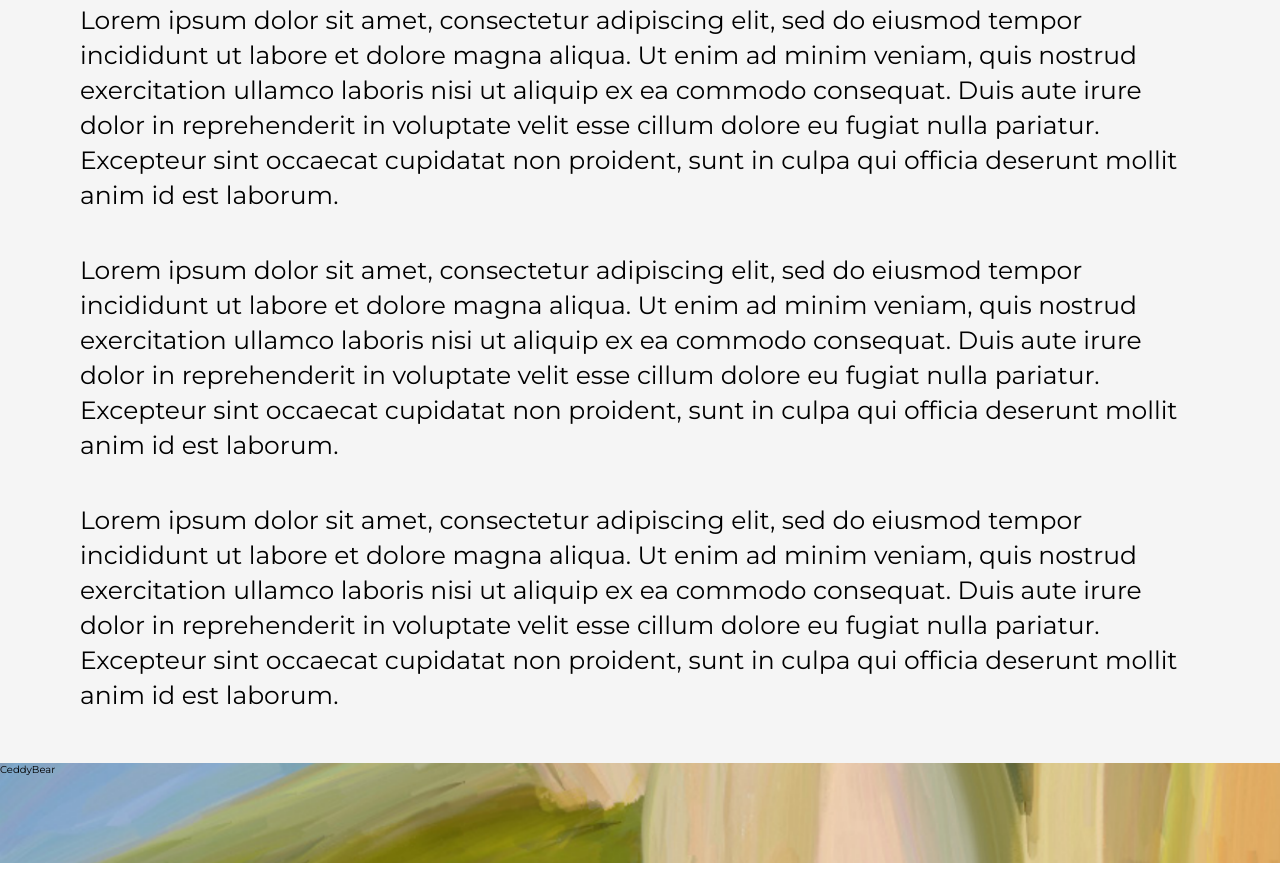
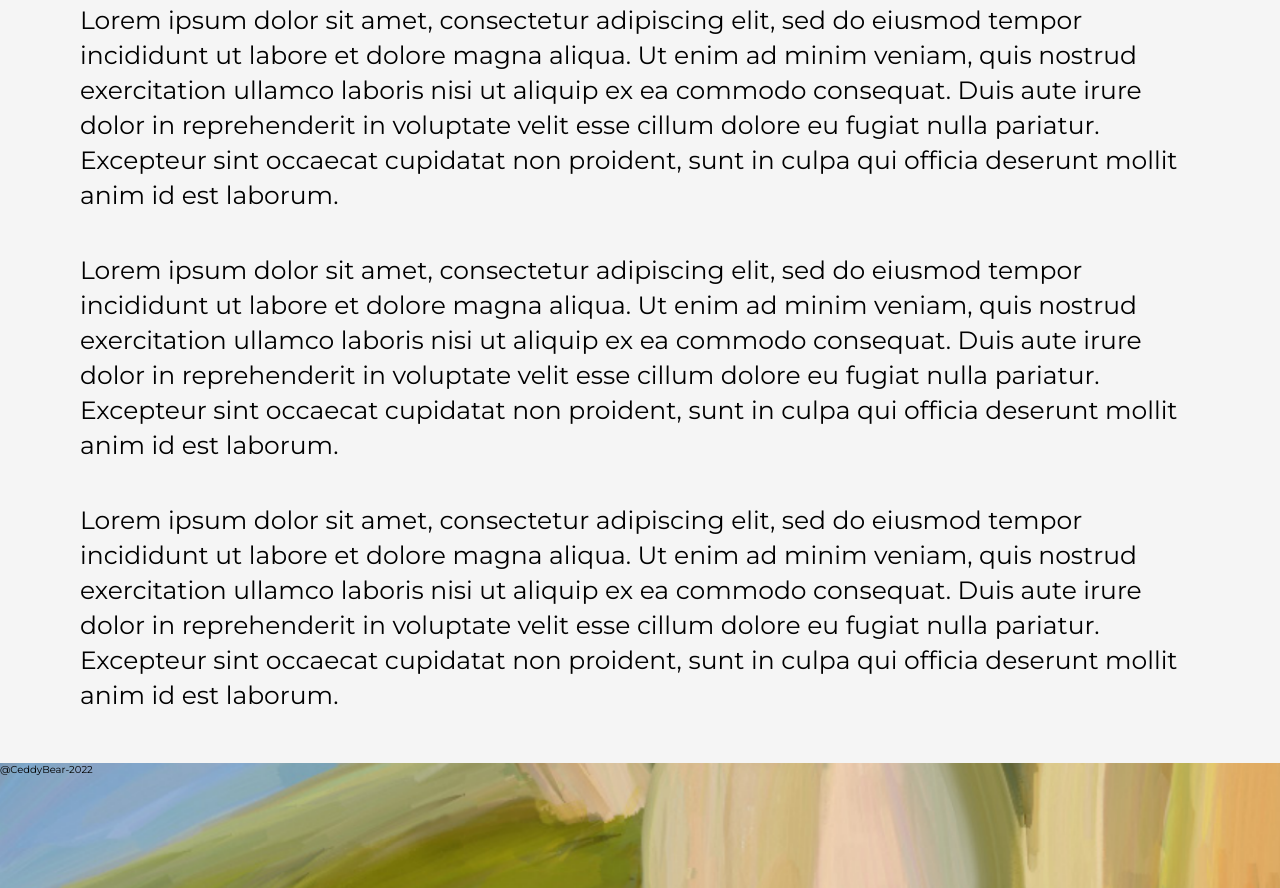
Before and after one commit to W-Hodgson/ceddybear, a plain HTML site: page index.html in a window 1280 px wide. Shown: the part 1076-1964 px from the top of the page. Before the commit the page ends 1939 px from the top, so only its background shows below. Drawn offline with nearby package versions, Linux system fonts and the light colour scheme.

Commit message:
Extend footer and move font size to root

```diff
--- a/app.css
+++ b/app.css
@@ -3,10 +3,7 @@
 :root {
   --light-text-color: whitesmoke;
   --light-bg-color: whitesmoke;
-}
-
-html {
-  font-size: 10px;
+    font-size: 10px;
 }
 
 body {
@@ -108,7 +105,7 @@ h3 {
 
 .footer {
   width: 100%;
-  height: 100px;
+  height: 125px;
   background: url("./footer-background.png") no-repeat center;
   background-size: cover;
 }
--- a/index.html
+++ b/index.html
@@ -67,7 +67,7 @@
 
     <footer class="footer">
       <div class="footer-content">
-        <p>CeddyBear</p>
+        <p>@CeddyBear-2022</p>
       </div>
     </footer>
   </body>
```
